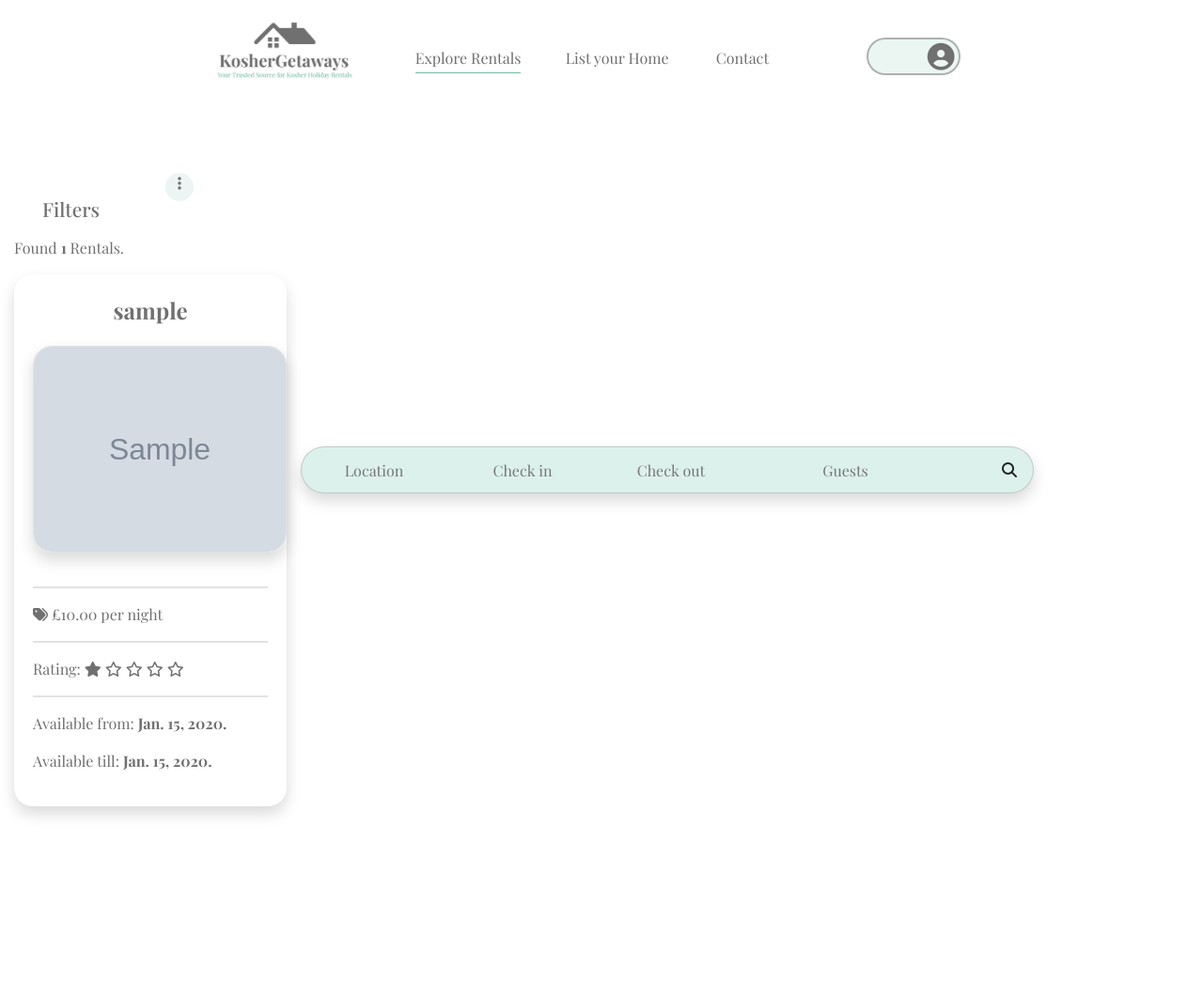
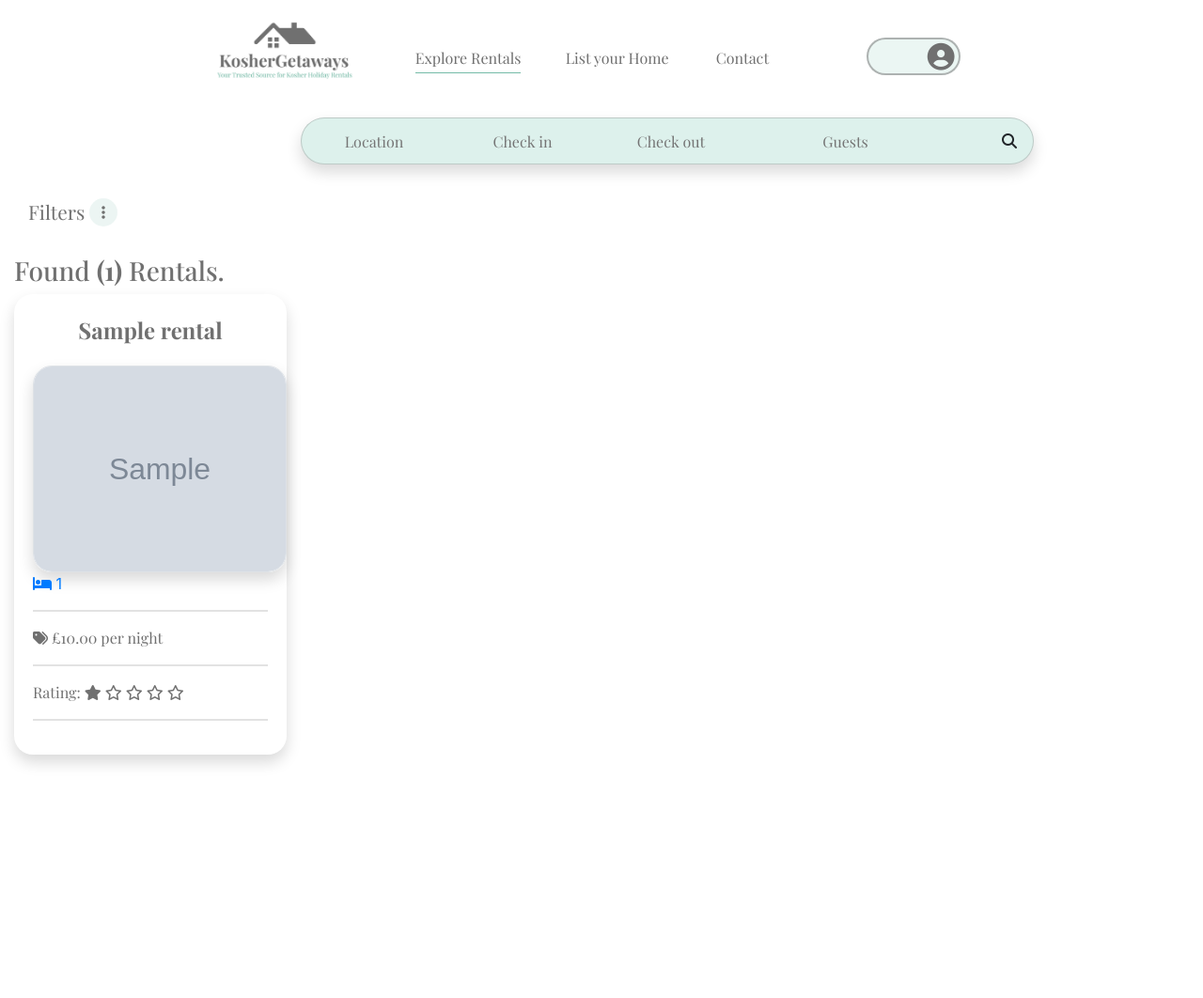
Before and after one commit to e-h-dev/k-getaways, a Django app: page /rentals/ in a window 1280 px wide. Shown: the top 1062 px of the page at 94% size. Run offline with Django 5.2, Linux system fonts and the light colour scheme; tables that the repository leaves empty hold one stand-in row (values such as "Sample post"); grey boxes marked "Sample" are stand-in pictures; some libraries are stand-ins or nearby versions; some web fonts are replaced.

Commit message:
Update template for rental display page

```diff
--- a/rentals/templates/rentals/rentals.html
+++ b/rentals/templates/rentals/rentals.html
@@ -1,51 +1,64 @@
 {% extends "base.html" %}
 {% load static %}
 
-{% block extra_title %} - Rentals {% endblock %}
+{% block extra_title %} - Rentals ({{ rental_number }}) {% endblock %}
 {% block extra_class%} active{% endblock %}
 {% block content%}
 <div class="mobile-top-spacer"></div>
-<div class="filter-container">
+<div class="filter-container rentals-filter-container">
     {% include 'filters.html' %}
 </div>
+<div class="filters-header">Filters
+    <div class="filter-icon" id="open-filter" onclick="openFilter()">
+        <i class="fa-solid fa-ellipsis-vertical"></i>
+    </div>
+    <div class="filter-icon" id="close-filter" onclick="closeFilter()">
+        <i class="fa-solid fa-ellipsis-vertical"></i>
+    </div>
+</div>
 <div class="container-fluid">
-    <h3 class="filters-header">Filters
-        <i class="fa-solid fa-ellipsis-vertical filter-icon" onclick="openFilter()"></i>
-        <!-- <i class="fa-solid fa-xmark filter-icon-close" onclick="closeFilter()"></i> -->
-    </h3>
     <div class="row">
         <div class="col-3 filter-content">
             <aside class="filters">
                 <!-- <h3 onclick="openFilter()">Filter <i class="fa-solid fa-filter"></i></h3> -->
                 <div>
-                    <div class="close-btn" onclick="closeFilter()">
-                        X
-                    </div>
                     <ul>
                         <li>
                             <div class="slidecontainer">
-                                <label for="myRange">£150</label>
-                                <input type="range" min="50" max="1000" value="20" class="slider shadow" id="myRange">
+                                <label for="priceRange">Price per night <span id="priceRangeValue">£150</span></label>
+                                <input type="range" min="80" max="1500" value="150" class="slider shadow" id="priceRange">
                             </div>
                         </li>
-                        <li>Learning room</li>
-                        <li>ensuit</li>
-                        <li>barbeque</li>
-                        <li>milky oven</li>
-                        <li>hot tub</li>
+                        <li>
+                            <div class="slidecontainer">
+                                <label for="bedroomsRange">Bedrooms <span id="bedroomsRangeValue">2</span></label>
+                                <input type="range" min="1" max="20" value="2" class="slider shadow" id="bedroomsRange">
+                            </div>
+                        </li>
+                         <li>
+                            <div class="slidecontainer">
+                                <label for="sleepsRange">Sleeps <span id="sleepsRangeValue">6</span></label>
+                                <input type="range" min="2" max="100" value="6" class="slider shadow" id="sleepsRange">
+                            </div>
+                        </li>
+                        <li><input type="checkbox" value="garden">Garden</li>
+                        <li><input type="checkbox" value="parking">Parking</li>
+                        <li><input type="checkbox" value="shuls">Close to Shuls</li>
+                        <li><input type="checkbox" value="shops">Close to Shops</li>
                     </ul>
+                    <button class=" btn secondary-btn apply-filters-btn shadow">Apply Filters</button>
                 </div>
             </aside>
         </div>
         <div class="col-12" id="row-change">
-            <p class="rental-count">Found <strong>{{ rental_number }} </strong> Rentals.</p>
+            <h3 class="rental-count">Found <strong>({{ rental_number }})</strong> Rentals.</h3>
             <div class="row">
                 {% for r in rentals %}
 
                 <div class="col-lg-3 col-md-4 column-change">
-                    <a href="{% url 'rental_detail' r.id %}">
+                    <a href="{% url 'rental_detail' r.id %}" style="text-decoration: none;">
                         <div class="rental-display-box shadow">
-                        <div class="rental-header">{{ r.owner_name }}</div>
+                        <div class="rental-header">{{ r.title }}</div>
                             {% for i in r.images.all %}
                                 <div class="image-slider-{{ r.id }}">
                                     <img src="{{ i.image.url }}" alt="" class="featured-image shadow border">
@@ -57,8 +70,10 @@
                             {% endif %}
 
 
-                        <div class="description">{{ r.mini_description }}</div>
-                        <!-- <div class="number-of-rooms">5 bedrooms</div> -->
+                        <!-- <div class="description">{{ r.description }}</div> -->
+                        <div class="number-of-rooms">
+                            <i class="fa-solid fa-bed"></i> {{ r.bedrooms }}
+                        </div>
                          <hr>
                         <div class="price">
                             <i class="fa-solid fa-tags"></i>
@@ -100,10 +115,7 @@
                         {% endif %}
                     </div>
                         <hr>
-                        <div class="availability">
-                            <p>Available from: <strong>{{ r.available_from}}.</strong></p>
-                            <p>Available till: <strong>{{ r.available_till }}.</strong></p>
-                        </div>
+
                     </div>
                     </a>
                 </div>
@@ -123,6 +135,8 @@
         $('.column-change').removeClass("col-lg-3");
         $('#row-change').addClass("col-9");
         $('.column-change').addClass("col-4");
+        $('#open-filter').css("display", "none");
+        $('#close-filter').css("display", "block");
     }
 
     function closeFilter(){
@@ -131,8 +145,40 @@
         $('.column-change').removeClass("col-4");
         $('#row-change').addClass("col-12");
         $('.column-change').addClass("col-lg-3");
+        $('#open-filter').css("display", "block");
+        $('#close-filter').css("display", "none");
     }
 
+    // price filtering and display
+
+    let sliderPrice = document.getElementById("priceRange");
+    let outputPrice = document.getElementById("priceRangeValue");
+
+    sliderPrice.oninput = function() {
+        outputPrice.textContent = "£" + this.value;
+    }
+
+    // bedrooms filtering and display
+
+    let sliderBed = document.getElementById("bedroomsRange");
+    let outputBed = document.getElementById("bedroomsRangeValue");
+
+    sliderBed.oninput = function() {
+            outputBed.textContent = this.value;
+        }
+
+    // sleeps filtering and display
+    let sliderSleeps = document.getElementById("sleepsRange");
+    let outputSleeps = document.getElementById("sleepsRangeValue");
+
+
+    sliderSleeps.oninput = function() {
+            outputSleeps.textContent = this.value;
+        }
+
+</script>
+
+<script>
     {% for r in rentals %}
     let slideIndex{{ r.id }} = 1;
     showSlides{{ r.id }}(slideIndex{{ r.id }});
```
